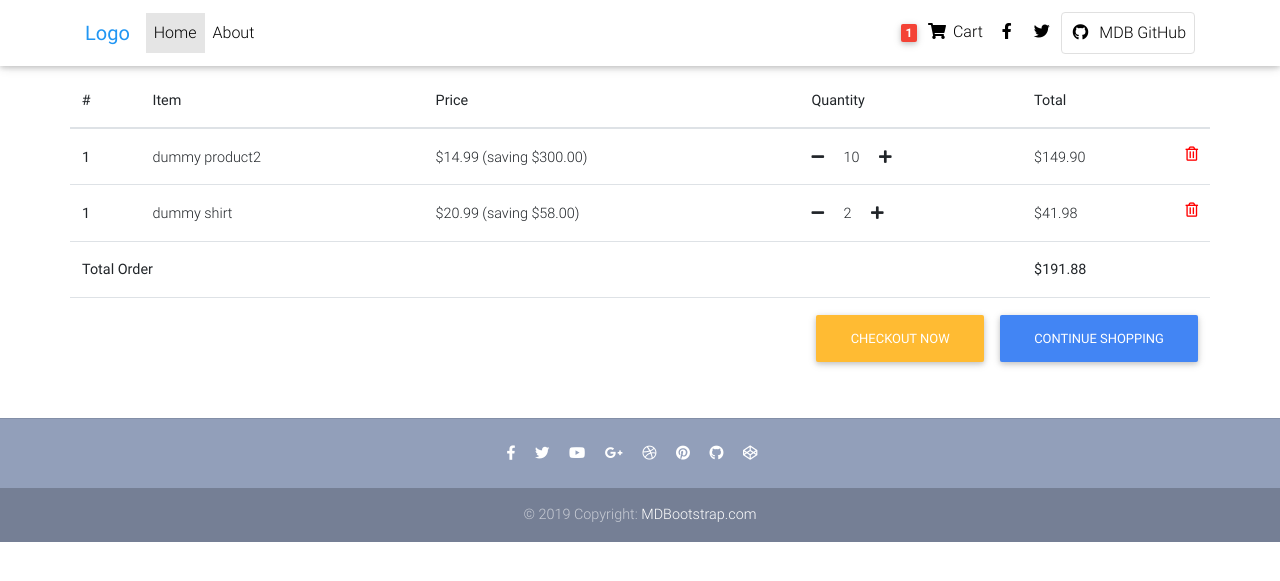
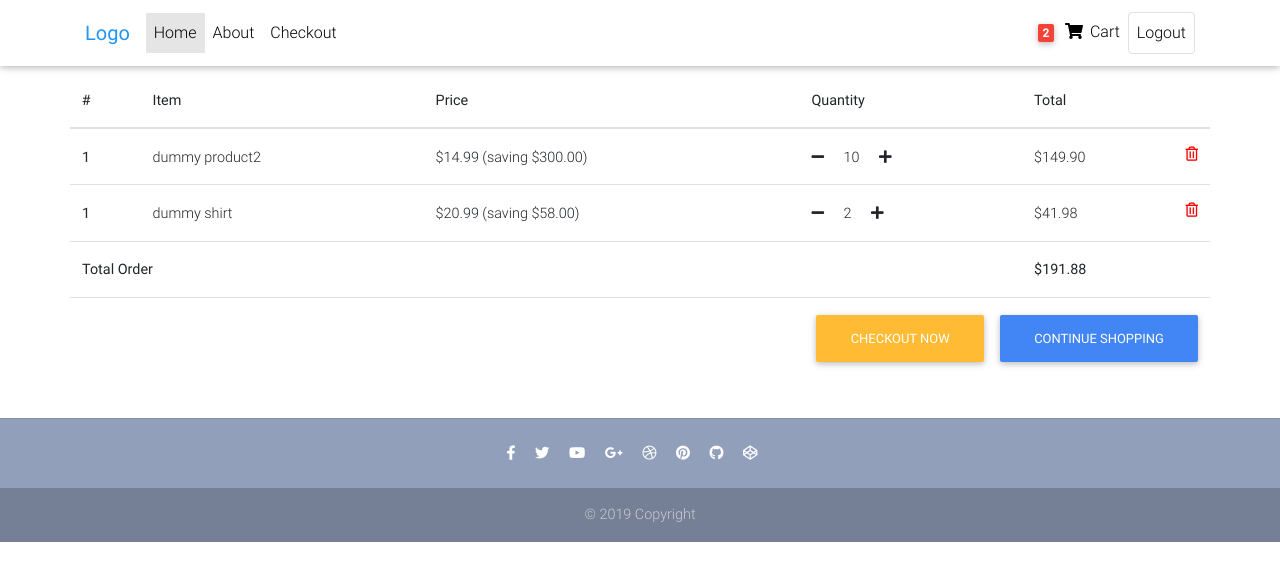
Before and after one commit to omar00070/django-ecommerce, a Django app: page /order-summery/ in a window 1280 px wide. Shown: the top 581 px of the page. Run offline with Django 3.2, Linux system fonts and the light colour scheme; a user stored in the database is signed in; data comes from the database, SQL or seed files in the repository; both versions use the stored data as it was after the commit; some libraries are stand-ins or nearby versions.

Commit message:
fixing the navbar urls and the UI

```diff
--- a/ecommerce/core/templates/core/base.html
+++ b/ecommerce/core/templates/core/base.html
@@ -1,4 +1,5 @@
 {% load static %}
+{% load cart_templatetag %}
 
 <!DOCTYPE html>
 <html lang="en">
@@ -54,7 +55,7 @@
     <div class="container">
 
       <!-- Brand -->
-      <a class="navbar-brand waves-effect" href="https://mdbootstrap.com/docs/jquery/" target="_blank">
+      <a class="navbar-brand waves-effect" href="{% url 'core:home'%}">
         <strong class="blue-text">Logo</strong>
       </a>
 
@@ -77,37 +78,44 @@
           <li class="nav-item">
             <a class="nav-link waves-effect" href="#" target="_blank">About</a>
           </li>
+          {% if request.user.is_authenticated %}
+           <li class="nav-item">
+            <a class="nav-link waves-effect" href="{% url 'core:home' %}" target="_blank">Checkout</a>  <!--need to chenge the url-->
+          </li>
+          {% endif %}
         </ul>
 
         <!-- Right -->
+        {% if request.user.is_authenticated %}
         <ul class="navbar-nav nav-flex-icons">
           <li class="nav-item">
             <a href="{% url 'core:order-summery' %}" class="nav-link waves-effect">
-              <span class="badge red z-depth-1 mr-1"> 1 </span>
+              <span class="badge red z-depth-1 mr-1"> {{request.user|cart_counter}} </span>
               <i class="fas fa-shopping-cart"></i>
               <span class="clearfix d-none d-sm-inline-block"> Cart </span>
             </a>
           </li>
           <li class="nav-item">
-            <a href="https://www.facebook.com/mdbootstrap" class="nav-link waves-effect" target="_blank">
-              <i class="fab fa-facebook-f"></i>
+            <a href="{% url 'account_logout' %}" class="nav-link border border-light rounded">
+              <i class></i>Logout
+            </a>
+          </li>
+        </ul>
+        {% else %}
+         <ul class="navbar-nav nav-flex-icons">
+          <li class="nav-item">
+            <a href="{% url 'account_signup' %}" class="nav-link waves-effect">
+              <span class="clearfix d-none d-sm-inline-block"> Register </span>
             </a>
           </li>
           <li class="nav-item">
-            <a href="https://twitter.com/MDBootstrap" class="nav-link waves-effect" target="_blank">
-              <i class="fab fa-twitter"></i>
-            </a>
-          </li>
-          <li class="nav-item">
-            <a href="https://github.com/mdbootstrap/bootstrap-material-design" class="nav-link border border-light rounded waves-effect"
-              target="_blank">
-              <i class="fab fa-github mr-2"></i>MDB GitHub
+            <a href="{% url 'account_login' %}" class="nav-link border border-light rounded">
+              <i class></i>Login
             </a>
           </li>
         </ul>
-
       </div>
-
+      {% endif %}
     </div>
   </nav>
   <!-- Navbar -->
@@ -132,35 +140,35 @@
 
     <!-- Social icons -->
     <div class="pb-4">
-      <a href="https://www.facebook.com/mdbootstrap" target="_blank">
+      <a href="#">
         <i class="fab fa-facebook-f mr-3"></i>
       </a>
 
-      <a href="https://twitter.com/MDBootstrap" target="_blank">
+      <a href="#">
         <i class="fab fa-twitter mr-3"></i>
       </a>
 
-      <a href="https://www.youtube.com/watch?v=7MUISDJ5ZZ4" target="_blank">
+      <a href="#">
         <i class="fab fa-youtube mr-3"></i>
       </a>
 
-      <a href="https://plus.google.com/u/0/b/107863090883699620484" target="_blank">
+      <a href="#">
         <i class="fab fa-google-plus-g mr-3"></i>
       </a>
 
-      <a href="https://dribbble.com/mdbootstrap" target="_blank">
+      <a href="#">
         <i class="fab fa-dribbble mr-3"></i>
       </a>
 
-      <a href="https://pinterest.com/mdbootstrap" target="_blank">
+      <a href="#">
         <i class="fab fa-pinterest mr-3"></i>
       </a>
 
-      <a href="https://github.com/mdbootstrap/bootstrap-material-design" target="_blank">
+      <a href="#">
         <i class="fab fa-github mr-3"></i>
       </a>
 
-      <a href="http://codepen.io/mdbootstrap/" target="_blank">
+      <a href="#">
         <i class="fab fa-codepen mr-3"></i>
       </a>
     </div>
@@ -168,8 +176,8 @@
 
     <!--Copyright-->
     <div class="footer-copyright py-3">
-      © 2019 Copyright:
-      <a href="https://mdbootstrap.com/education/bootstrap/" target="_blank"> MDBootstrap.com </a>
+      © 2019 Copyright
+      <a href="https://mdbootstrap.com/education/bootstrap/" target="_blank"> </a>
     </div>
     <!--/.Copyright-->
 
--- /dev/null
+++ b/ecommerce/core/templatetags/cart_templatetag.py
@@ -0,0 +1,14 @@
+from django import template
+from core.models import Order
+
+register = template.Library()
+
+
+@register.filter
+def cart_counter(user):
+	if user.is_authenticated:
+		qs = Order.objects.filter(user=user, ordered=False)
+		if qs.exists():
+			cart_count = qs[0].items.count()
+			return cart_count
+	return 0
--- a/ecommerce/core/views.py
+++ b/ecommerce/core/views.py
@@ -2,6 +2,8 @@ from django.shortcuts import render, get_object_or_404, redirect
 from .models import Item, OrderItem, Order
 from django.views.generic import ListView, DetailView, View
 from django.contrib import messages
+from django.contrib.auth.decorators import login_required
+from django.contrib.auth.mixins import LoginRequiredMixin
 
 def pruducts(request):
 	context = {
@@ -21,7 +23,7 @@ class ProductDetail(DetailView):
 	template_name = 'core/product.html'
 
 
-
+@login_required
 def add_to_cart(request, slug):
 	item = get_object_or_404(Item, slug=slug)
 	order_item, created = OrderItem.objects.get_or_create(
@@ -48,6 +50,7 @@ def add_to_cart(request, slug):
 	return redirect('core:order-summery')
 
 
+@login_required
 def remove_from_cart(request, slug):
 	item = get_object_or_404(Item, slug=slug)
 	order_qs = Order.objects.filter(user=request.user, ordered=False)
@@ -71,6 +74,7 @@ def remove_from_cart(request, slug):
 	return redirect('core:product-detail', slug=slug)
 
 
+@login_required
 def remove_single_item_from_cart(request, slug):
 	item = get_object_or_404(Item, slug=slug)
 	order_qs = Order.objects.filter(user=request.user, ordered=False)
@@ -102,7 +106,7 @@ def remove_single_item_from_cart(request, slug):
 	return redirect('core:product-detail', slug=slug)
 
 
-class OrderSummery(View):
+class OrderSummery(LoginRequiredMixin, View):
 	def get(self, *args, **kwargs):
 		order = Order.objects.get(user=self.request.user, ordered=False)
 		context = {
--- a/ecommerce/ecommerce/settings.py
+++ b/ecommerce/ecommerce/settings.py
@@ -118,6 +118,7 @@ USE_L10N = True
 
 USE_TZ = True
 
+LOGIN_REDIRECT_URL= '/'
 
 # Static files (CSS, JavaScript, Images)
 # https://docs.djangoproject.com/en/3.0/howto/static-files/
```
Also changed, not shown: ecommerce/db.sqlite3.
